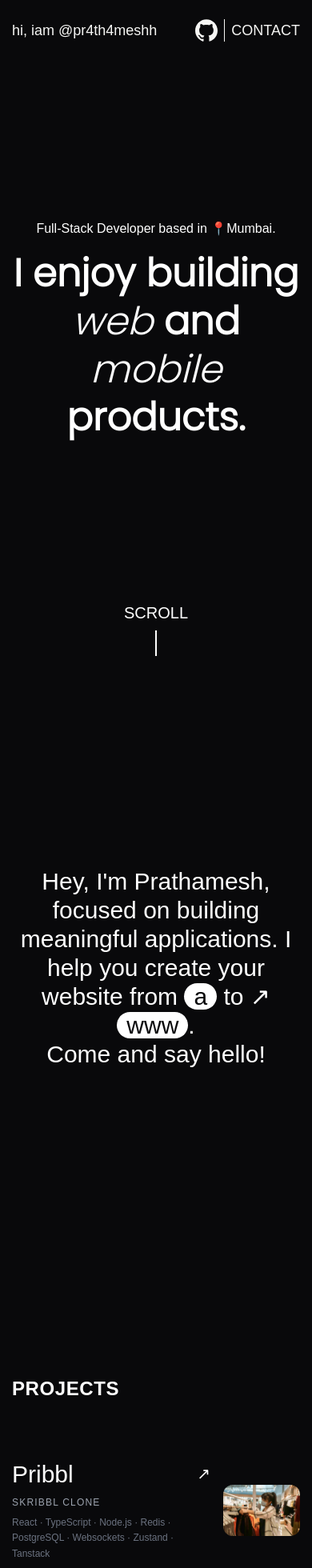
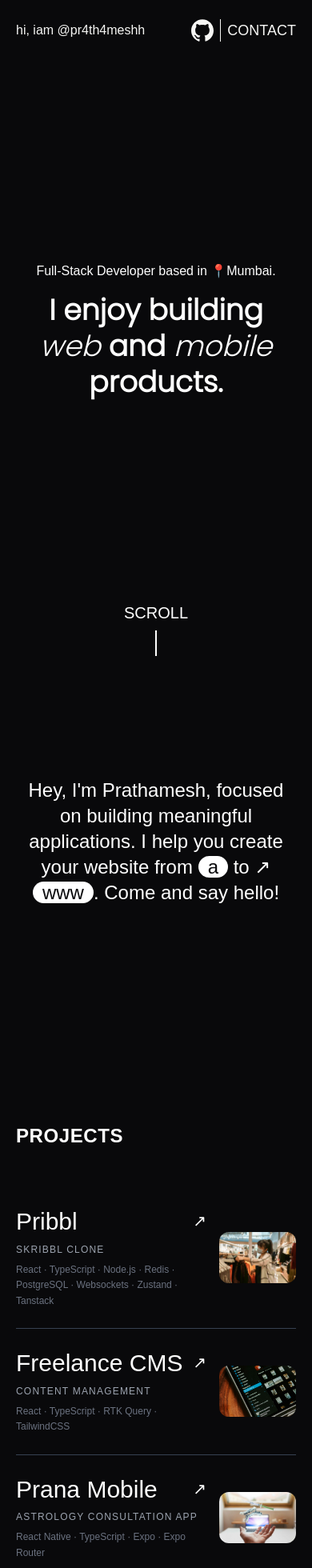
Before and after one commit to pr4th4meshh/p4-portfolio, a React (Vite) app: page / in a window 390 px wide. Shown: the top 1960 px of the page at 80% size. Built offline with nearby package versions, Linux system fonts and the light colour scheme; no server answers.

Commit message:
chore: fix ui styles a bit

```diff
--- a/src/components/About.jsx
+++ b/src/components/About.jsx
@@ -1,9 +1,9 @@
 const About = () => {
   return (
-    <section className="h-auto py-60 bg-primary text-white">
+    <section className="h-auto py-32 md:py-60 bg-primary text-white">
         <div className="container mx-auto flex justify-center items-center">
-          <h1 className="text-3xl md:text-6xl text-center font-pop tracking-normal font-normal md:font-thin">
-            Hey, I'm Prathamesh, focused on building <br /> meaningful
+          <h1 className="text-2xl xs:text-3xl sm:text-4xl md:text-5xl lg:text-6xl text-center font-pop tracking-normal font-normal md:font-thin">
+            Hey, I'm Prathamesh, focused on building <br className="hidden lg:block" /> meaningful
             applications. I help you create your website
             from{" "}
             <span className="font-pop font-normal md:font-thin rounded-full px-3 bg-white text-primary">
@@ -13,7 +13,7 @@ const About = () => {
             <span className="font-pop font-normal md:font-thin rounded-full px-3 bg-white text-primary">
               www
             </span>
-            . <br /> Come and say hello!
+            . <br className="hidden sm:block" /> Come and say hello!
           </h1>
         </div>
     </section>
--- a/src/components/Footer.jsx
+++ b/src/components/Footer.jsx
@@ -17,7 +17,7 @@ const Footer = () => {
       id="footer"
     >
       <div className="container mx-auto">
-        <div className="flex flex-col md:flex-row justify-between items-baseline gap-10 md:gap-4 mb-8 text-xl">
+        <div className="flex flex-col md:flex-row md:flex-wrap justify-between items-baseline gap-10 md:gap-8 mb-8 text-lg lg:text-xl">
           <div className="text-start space-y-0">
             <p className="font-pop">
               Feel free to drop me a line with project{" "}
@@ -90,7 +90,7 @@ const Footer = () => {
         <div className="text-center pt-20 pb-16">
           <a
             href="mailto:prathameshasolkar17@gmail.com?subject=Inquiry via portfolio"
-            className="text-white text-6xl md:text-[154px] font-normal font-pop tracking-normal text-center animate-pulse cursor-pointer"
+            className="text-white text-[clamp(2.25rem,10vw,154px)] leading-tight font-normal font-pop tracking-normal text-center animate-pulse cursor-pointer"
           >
             GET IN TOUCH &#8599;
           </a>
--- a/src/components/GithubContributions.jsx
+++ b/src/components/GithubContributions.jsx
@@ -176,7 +176,7 @@ const GithubContributions = () => {
                           ) : (
                             <div
                               key={`${weekIndex}-${dayIndex}`}
-                              className="w-[11px] h-[11px]"
+                              className="w-full aspect-square"
                             />
                           )
                         )}
--- a/src/components/Hero.jsx
+++ b/src/components/Hero.jsx
@@ -1,12 +1,12 @@
 const Hero = () => {
   return (
-    <section className="bg-primary text-white min-h-screen flex flex-col px-3 md:px-0">
+    <section className="bg-primary text-white min-h-screen min-h-[100svh] flex flex-col px-5 sm:px-8">
       <main className="flex-grow flex items-center justify-center relative ">
         <div className="z-10 text-center">
           <h1 className="text-md sm:text-2xl mb-4 leading-tight font-pop animate__animated animate__fadeInLeft">
             Full-Stack Developer based in 📍Mumbai.
           </h1>
-          <h1 className="text-5xl md:text-7xl font-bold mb-4 leading-tight animate__animated animate__fadeInLeft">
+          <h1 className="text-4xl xs:text-5xl md:text-6xl lg:text-7xl font-bold mb-4 leading-tight animate__animated animate__fadeInLeft">
             I enjoy building
             <br />
             <span className="italic">web</span> and{" "}
--- a/src/components/LoadingScreen.jsx
+++ b/src/components/LoadingScreen.jsx
@@ -33,7 +33,7 @@ const LoadingScreen = ({ setLoading }) => {
     <motion.div
       className="fixed inset-0 bg-primary flex items-center justify-center z-50"
       initial={{ opacity: 1 }}
-      exit={{ opacity: 1, x: 2000 }}
+      exit={{ opacity: 1, x: "100%" }}
       transition={{ duration: 1 }}
     >
       <AnimatePresence mode="wait">
--- a/src/components/Navbar.jsx
+++ b/src/components/Navbar.jsx
@@ -10,8 +10,8 @@ const Navbar = () => {
   }
   return (
     <nav className="bg-primary text-white fixed top-0 left-0 w-full z-50 bg-transparent mix-blend-difference">
-      <header className="px-0 py-6 md:py-6 container mx-auto flex justify-between items-center animate__animated animate__fadeInDown animate__slower">
-        <span className="text-lg md:text-xl font-pop">
+      <header className="py-6 container mx-auto flex justify-between items-center animate__animated animate__fadeInDown animate__slower">
+        <span className="text-base xs:text-lg md:text-xl font-pop">
           hi, iam @pr4th4meshh
         </span>
         <div className="flex items-center gap-2 md:gap-4">
--- a/src/components/TechStack.jsx
+++ b/src/components/TechStack.jsx
@@ -122,7 +122,7 @@ const SkillsSection = () => {
           Tech Stack
         </h1>
 
-        <div className="grid grid-cols-5 sm:grid-cols-3 md:grid-cols-4 lg:grid-cols-6 gap-8 place-items-center">
+        <div className="grid grid-cols-3 ss:grid-cols-6 gap-6 sm:gap-8 place-items-center">
           {skills.map(({ label, Icon }, index) => (
             <div
               key={index}
@@ -139,7 +139,7 @@ const SkillsSection = () => {
         </div>
       </div>
 
-      <h1 className="font-pop text-center flex justify-center items-center flex-wrap text-5xl md:text-9xl pt-64">
+      <h1 className="font-pop text-center flex justify-center items-center flex-wrap text-5xl sm:text-7xl md:text-9xl pt-32 md:pt-64 px-5">
         THAT'S <span className="animate-spin-slow">✹</span> IT
       </h1>
     </div>
--- a/src/index.css
+++ b/src/index.css
@@ -13,3 +13,24 @@
   scroll-behavior: smooth;
   scrollbar-width: none;
 }
+
+@layer components {
+  @media (min-width: theme("screens.sm")) {
+    .container {
+      padding-left: 2rem;
+      padding-right: 2rem;
+    }
+  }
+  @media (min-width: theme("screens.md")) {
+    .container {
+      padding-left: 3rem;
+      padding-right: 3rem;
+    }
+  }
+  @media (min-width: theme("screens.lg")) {
+    .container {
+      padding-left: 4rem;
+      padding-right: 4rem;
+    }
+  }
+}
--- a/tailwind.config.cjs
+++ b/tailwind.config.cjs
@@ -6,6 +6,17 @@ module.exports = {
   ],
   mode: 'jit',
   theme: {
+    // Fluid container: full width with side gutters, capped at 1440px on
+    // wide screens instead of snapping to every breakpoint width.
+    container: {
+      center: true,
+      // responsive gutters live in src/index.css (padding keys here only
+      // apply at container.screens, which we cap to a single max width)
+      padding: "1.25rem",
+      screens: {
+        max: "1440px",
+      },
+    },
     extend: {
       animation: {
         "spin-slow": "spin 5s linear infinite",
```
